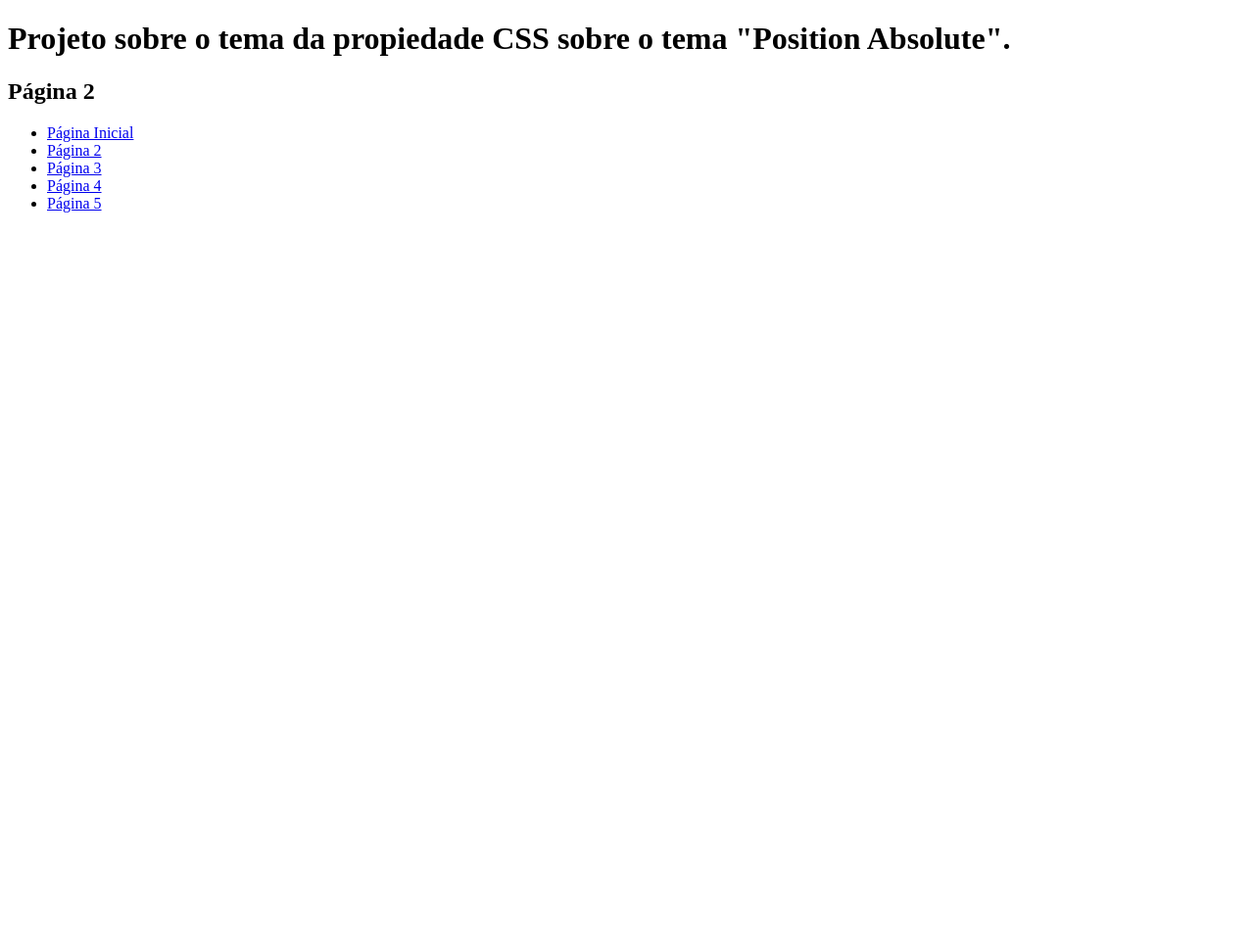
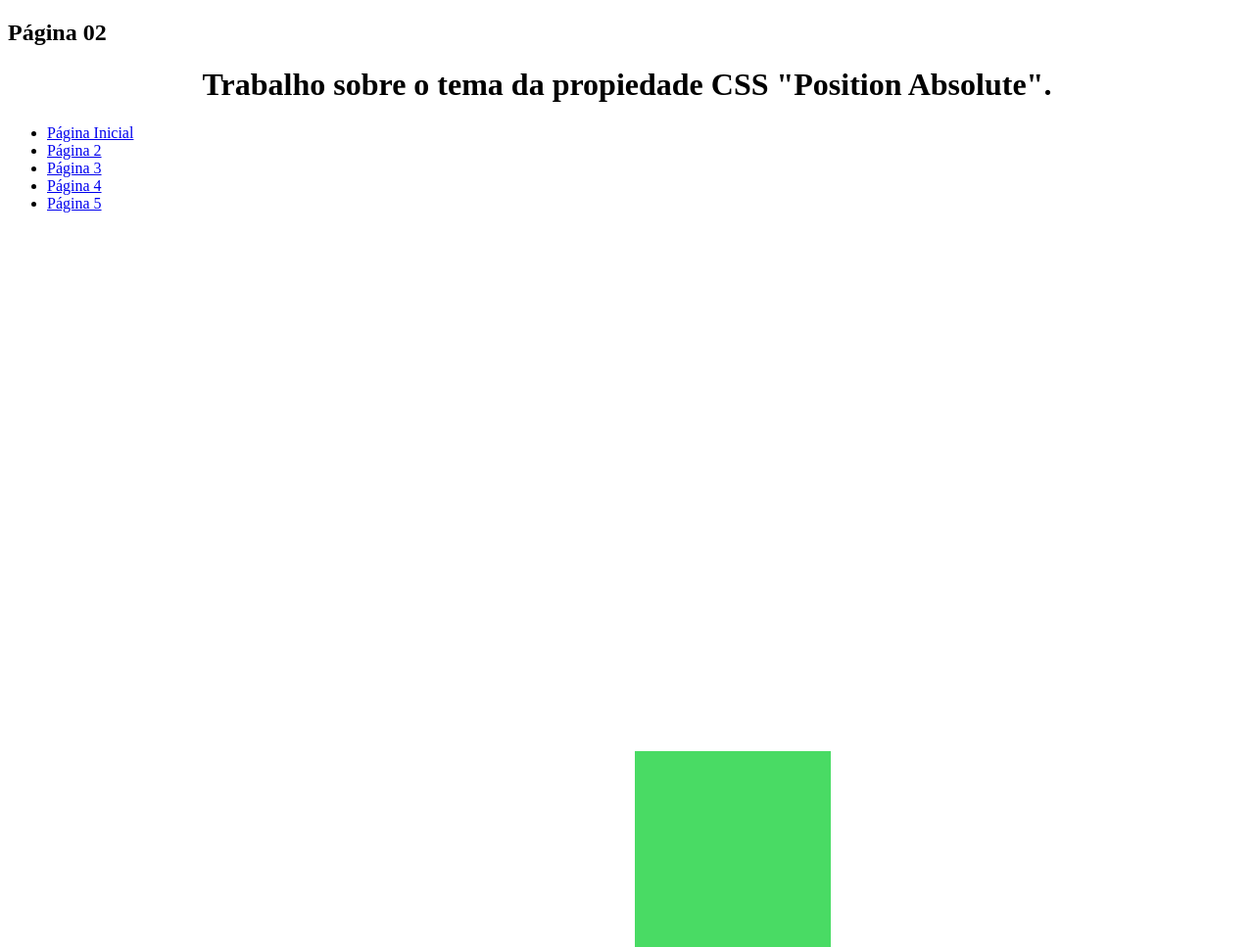
Before and after one commit to Sirius097/Projeto-em-Grupo-dia-16-10-23, a plain HTML site: page Pagina 2.html in a window 1280 px wide. Shown: the whole page at 98% size. Before the commit the page ends 800 px from the top, so only its background shows below. Drawn offline with Linux system fonts and the light colour scheme.

Commit message:
atualização

```diff
--- a/Estilo.css
+++ b/Estilo.css
@@ -9,4 +9,19 @@
     height: 200px;
     width: 200px;
     position: absolute;
+
 }
+.filha-02{
+
+}
+#exemplo01{
+    background-color: rgb(73, 219, 100);
+    height: 200px;
+    width: 200px;
+    position: absolute;
+    margin-top: 50%;
+    margin-left: 50%;
+}
+.rick{
+    text-align: center;
+}
--- a/Pagina 2.html
+++ b/Pagina 2.html
@@ -4,12 +4,15 @@
     <meta charset="UTF-8">
     <meta name="viewport" content="width=device-width, initial-scale=1.0">
     <title>Página 2</title>
+    <link rel="stylesheet" href="Estilo.css">
 </head>
 <body>
- <h1>
-    Projeto sobre o tema da propiedade CSS sobre o tema "Position Absolute".
+  <h2>Página 02</h2>
+  <h1 class="rick">
+      Trabalho sobre o tema da propiedade CSS "Position Absolute".
   </h1>
- <h2>Página 2</h2>
+  <div id="exemplo01"></div>
+
   <nav>
       <ul>
         <li><a href="index.html">Página Inicial</a></li>
```
Lines whose indentation alone changed are shown as unchanged.
